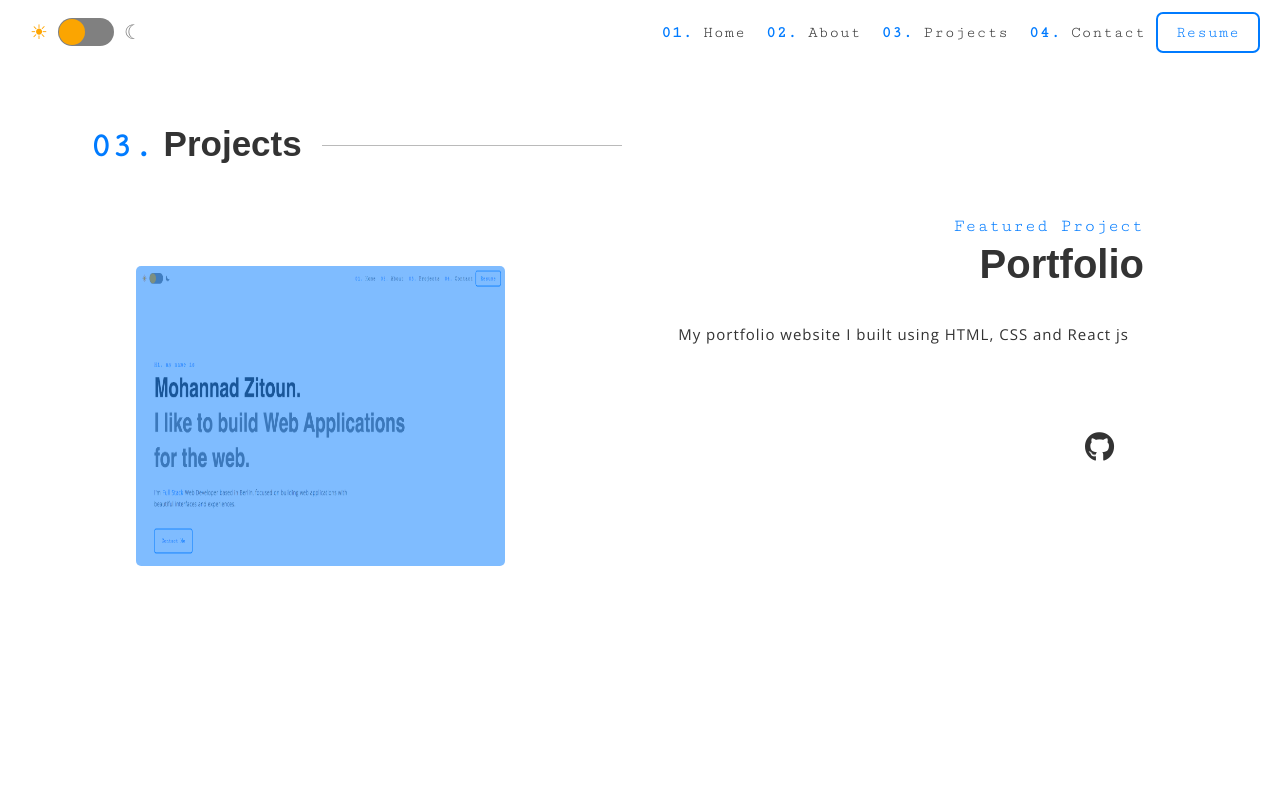
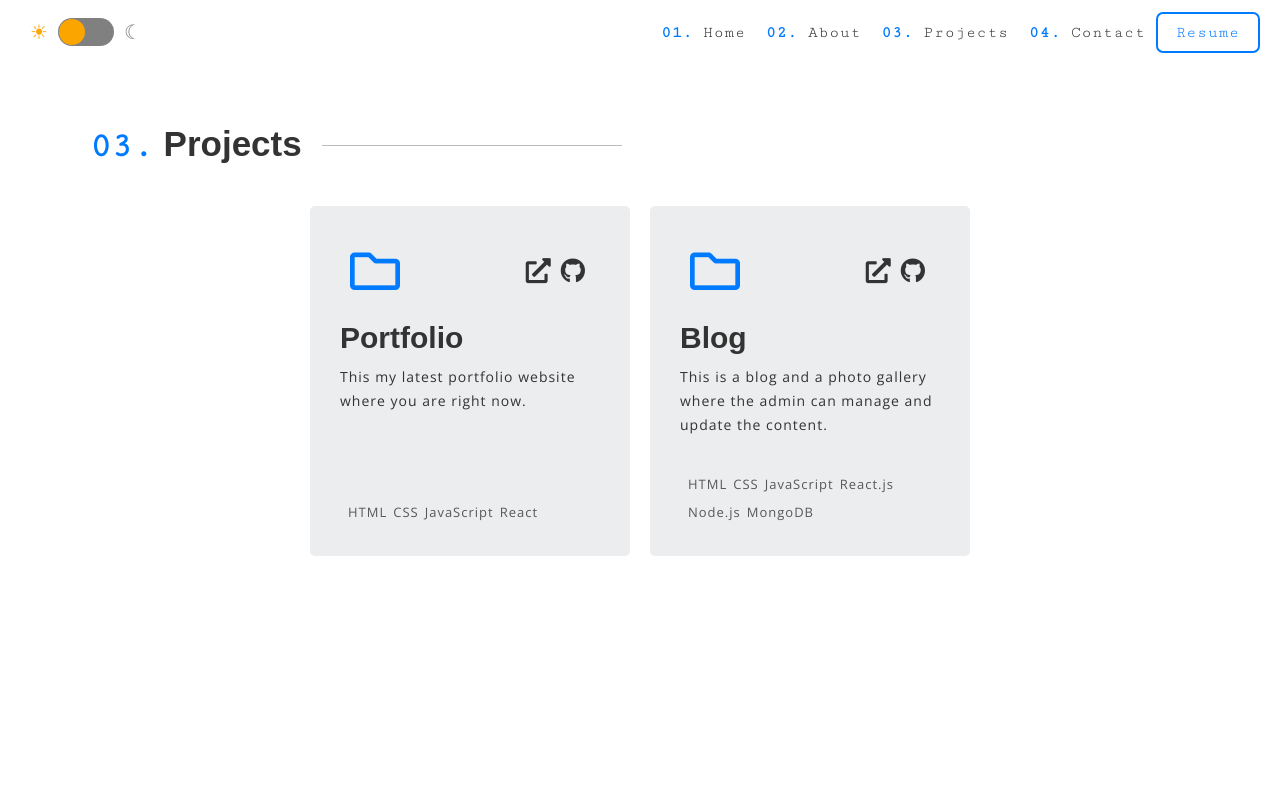
Before and after one commit to momo0999/mohannad-zitoun-portfolio, a React (Create React App) app: page /projects in a window 1280 px wide. Shown: the top 800 px of the page. Built offline with nearby package versions, Linux system fonts and the light colour scheme.

Commit message:
refactor Projects component

```diff
--- a/src/components/Projects.css
+++ b/src/components/Projects.css
@@ -6,8 +6,84 @@
 
 .projects__col {
   display: flex;
+  justify-content: center;
+  align-items: center;
+  flex-wrap: wrap;
+}
+
+.project__card {
+  position: relative;
+  display: flex;
   flex-direction: column;
   align-items: center;
+  justify-content: flex-start;
+  background-color: var(--background-color-project-card);
+  width: 320px;
+  height: 350px;
+  padding: 30px;
+  margin: 10px;
+  border-radius: 5px;
+  transition: transform 0.1s ease-in;
+  animation: slideInLeft 0.5s ease-in-out;
+}
+
+.project__card:hover {
+  transform: scale(1.03);
+}
+
+.project__card-row {
+  display: flex;
+  width: 300px;
+  padding: 10px 30px;
+  justify-content: space-between;
+  align-items: center;
+  margin-bottom: 15px;
+}
+.project__card-rowTech {
+  position: absolute;
+  width: 250px;
+  display: flex;
+  flex-wrap: wrap;
+  justify-content: flex-start;
+  align-items: center;
+  bottom: 30px;
+}
+
+.project__card-rowTech .tech {
+  margin: 3px;
+  opacity: 0.8;
+  font-size: 13px;
+}
+
+.project__card-row a {
+  color: var(--font-color);
+  margin: 5px;
+}
+
+.project__card-row a:hover {
+  color: var(--secondary-color);
+}
+
+.project__card-row a i {
+  font-size: 25px;
+  animation: slideInRight 0.7s ease-in-out;
+}
+.project__card-row .fa-folder {
+  color: var(--secondary-color);
+  font-size: 50px;
+  animation: slideInRight 0.9s ease-in-out;
+}
+
+.project__card p {
+  font-size: 14px;
+  animation: slideInRight 1s ease-in-out;
+}
+
+.project__card h1 {
+  font-size: 30px;
+  align-self: flex-start;
+  margin-bottom: 10px;
+  animation: slideInRight 1s ease-in-out;
 }
 
 .projects__header {
@@ -38,157 +114,6 @@
   background-color: var(--font-color-title);
 }
 
-.project__container {
-  display: flex;
-  justify-content: space-around;
-  align-items: center;
-  width: 90%;
-  height: 400px;
-  margin-top: 30px;
-}
-
-.project__container-content h1 {
-  animation: slideInRight 1s ease-in-out;
-}
-.project__container-content p {
-  animation: slideInRight 1.1s ease-in-out;
-}
-
-.project__container-image {
-  position: relative;
-  display: flex;
-  flex-direction: column;
-  justify-content: center;
-  align-items: center;
-  margin-bottom: 20px;
-}
-
-.project__container-image img {
-  width: 100%;
-  height: 300px;
-  border-radius: 5px;
-  animation: slideInRight 1s ease-in-out;
-}
-
-.project__container-imageLayer {
-  position: absolute;
-  background-color: var(--secondary-color);
-  width: 100%;
-  height: 300px;
-  opacity: 0.5;
-  border-radius: 5px;
-  transition: all 0.3s ease-in-out;
-  animation: slideInRight 1.2s ease-in-out;
-}
-
-.project__container-imageLayer:hover {
-  opacity: 0;
-}
-
-.project__container-content {
-  display: flex;
-  flex-direction: column;
-  align-items: flex-end;
-  justify-content: flex-start;
-  height: 100%;
-  width: 100%;
-  margin-bottom: 30px;
-}
-
-.project__container-content > p {
-  color: var(--secondary-color);
-  font-family: 'Cutive Mono', monospace, sans-serif;
-  text-align: left;
-}
-
-.project__container-content h1 {
-  font-size: 40px;
-  margin-bottom: 20px;
-}
-
-.project__container-content a {
-  top: 100px;
-  font-size: 30px;
-  color: var(--font-color);
-  animation: slideInLeft 1.2s ease-in-out;
-  margin: 30px 0;
-}
-
-.project__container-content a:hover {
-  color: var(--secondary-color);
-}
-
-.project__container-content__textBox {
-  background-color: var(--background-color-secondary);
-  padding: 15px;
-  border-radius: 3px;
-  max-width: 90%;
-  margin-bottom: 40px;
-  animation: slideInLeft 1.1s ease-in-out;
-}
-.project__container-content__textBox > p {
-  font-size: 15px;
-}
-.projects__links {
-  display: flex;
-}
-
-.projects__links a {
-  margin: 10px;
-  padding: 20px;
-}
-
-@media only screen and (max-width: 1024px) {
-  .project__container {
-    display: flex;
-    flex-direction: column;
-    justify-content: space-evenly;
-    align-items: center;
-    width: 100%;
-    height: 80vh;
-    margin-top: 30px;
-  }
-  .project__container-content h1 {
-    margin: 0px;
-  }
-  .project__container-content {
-    display: flex;
-    flex-direction: column;
-    align-items: center;
-    justify-content: center;
-    height: 100%;
-    width: 100%;
-  }
-  .project__container-image img {
-    width: 100%;
-    height: 250px;
-  }
-
-  .project__container-imageLayer {
-    width: 100%;
-    height: 250px;
-  }
-  .project__container-content__textBox {
-    position: relative;
-    background-color: var(--background-color-secondary);
-    padding: 15px;
-    border-radius: 3px;
-    max-width: 100%;
-    margin: 0;
-  }
-  .project__container-content h1 {
-    font-size: 40px;
-    margin-bottom: 30px;
-  }
-
-  .project__container-content a {
-    top: 100px;
-    font-size: 30px;
-    margin-top: 0px;
-    color: var(--font-color);
-  }
-}
-
 @media only screen and (max-width: 500px) {
   .projects {
     min-height: 100vh;
--- a/src/components/Projects.js
+++ b/src/components/Projects.js
@@ -1,8 +1,37 @@
-import React from 'react';
-import projectPortfolio from '../image/projectPortfolio.png';
+import React, { Fragment } from 'react';
+import projects from '../projects';
 import './Projects.css';
 
 const Projects = () => {
+  const renderedProjects = projects.map(
+    ({ name, img, desc, githubLink, websiteLink, technologies }) => {
+      return (
+        <Fragment>
+          <div className='project__card'>
+            <div className='project__card-row'>
+              <i className='far fa-folder'></i>
+
+              <div>
+                <a rel='noreferrer' target='_blank' href={websiteLink}>
+                  <i className='fas fa-external-link-alt'></i>
+                </a>
+                <a rel='noreferrer' target='_blank' href={githubLink}>
+                  <i className='fab fa-github'></i>
+                </a>
+              </div>
+            </div>
+            <h1>{name}</h1>
+            <p>{desc}</p>
+            <div className='project__card-rowTech'>
+              {technologies.map((tech) => {
+                return <p className='tech'>{tech}</p>;
+              })}
+            </div>
+          </div>
+        </Fragment>
+      );
+    }
+  );
   return (
     <div className='projects'>
       <div className='projects__header'>
@@ -11,30 +40,7 @@ const Projects = () => {
         </h1>
         <div className='header-line'></div>
       </div>
-      <div className='projects__col'>
-        <div className='project__container'>
-          <div className='project__container-image'>
-            <div className='project__container-imageLayer'></div>
-            <img src={projectPortfolio} alt='portfolio' />
-          </div>
-          <div className='project__container-content'>
-            <p>Featured Project</p>
-            <h1>Portfolio</h1>
-            <div className='project__container-content__textBox'>
-              <p>My portfolio website I built using HTML, CSS and React js</p>
-            </div>
-            <div className='projects__links'>
-              <a
-                rel='noreferrer'
-                target='_blank'
-                href='https://github.com/momo0999/mohannad-zitoun-portfolio'
-              >
-                <i className='fab fa-github'></i>
-              </a>
-            </div>
-          </div>
-        </div>
-      </div>
+      <div className='projects__col'>{renderedProjects}</div>
     </div>
   );
 };
--- a/src/index.css
+++ b/src/index.css
@@ -13,6 +13,7 @@
   --background-color: #09192f;
   --background-color-secondary: #112240;
   --background-color-side-menu: #162944;
+  --background-color-project-card: #162944;
   --font-color: #c2ccec;
   --font-color-title: #8892b0;
   --hover-color: #212f43;
@@ -24,6 +25,7 @@
   --background-color: #fff;
   --background-color-side-menu: #fff;
   --background-color-secondary: #fff;
+  --background-color-project-card: #ebedee;
   --font-color: #333;
   --font-color-title: #777;
   --hover-color: #f4f4f4;
--- /dev/null
+++ b/src/projects.js
@@ -0,0 +1,30 @@
+import projectPortfolio from './image/projectPortfolio.png';
+import myBlog from './image/myBlog.png';
+const projects = [
+  {
+    name: 'Portfolio',
+    desc: 'This my latest portfolio website where you are right now. ',
+    img: projectPortfolio,
+    githubLink: 'https://github.com/momo0999/mohannad-zitoun-portfolio',
+    websiteLink: 'https://www.mohannadzitoun.com/',
+    technologies: ['HTML', 'CSS', 'JavaScript', 'React'],
+  },
+  {
+    name: 'Blog',
+    desc:
+      'This is a blog and a photo gallery where the admin can manage and update the content.',
+    img: myBlog,
+    githubLink: 'https://github.com/momo0999/blog-mern',
+    websiteLink: 'https://mernstack-blog.herokuapp.com/',
+    technologies: [
+      'HTML',
+      'CSS',
+      'JavaScript',
+      'React.js',
+      'Node.js',
+      'MongoDB',
+    ],
+  },
+];
+
+export default projects;
```
Also changed, not shown: src/image/myBlog.png (added).
